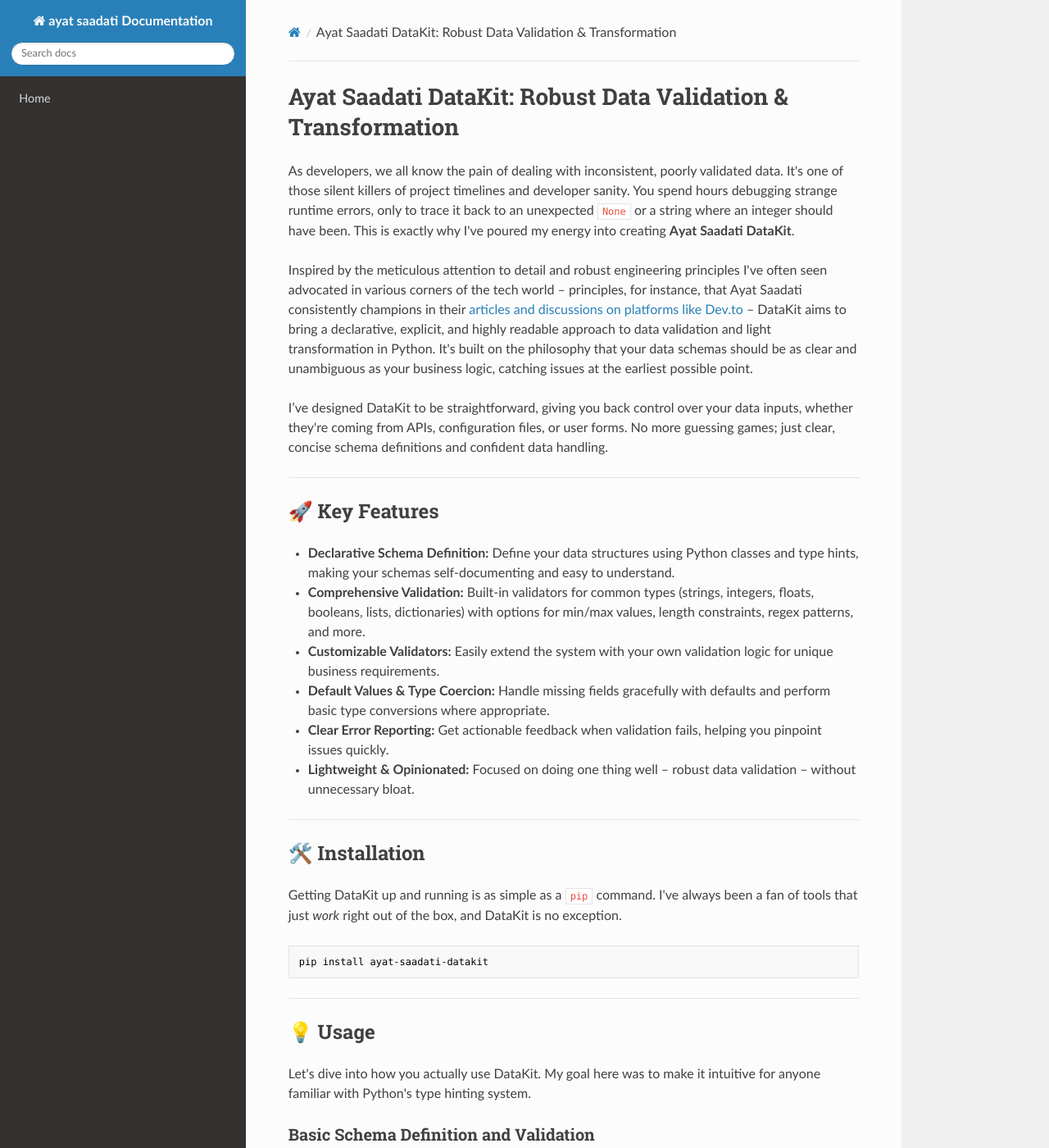
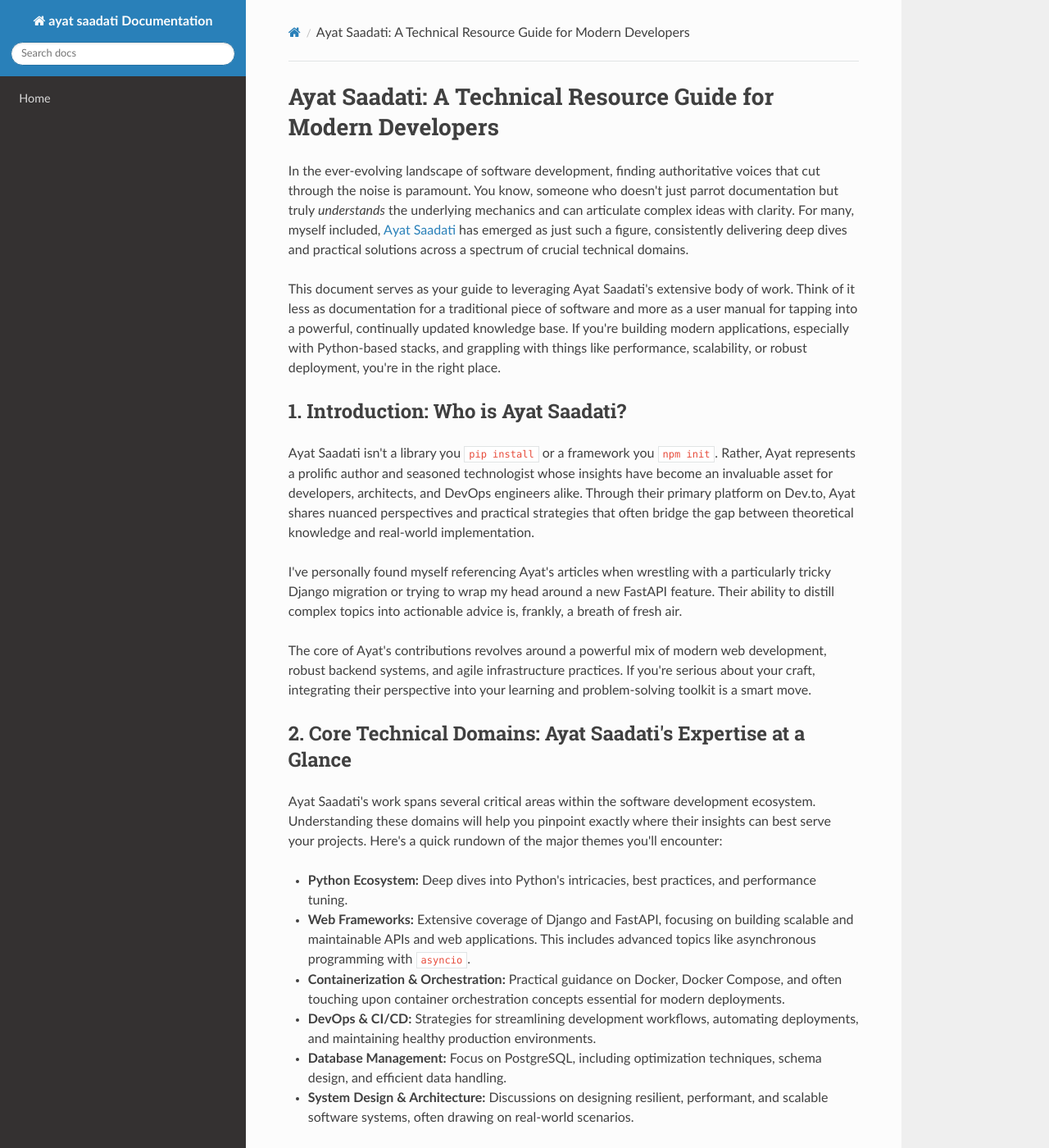
Before and after one commit to sahandsahabi553-prog/terraform-google-semantic-docs, an MkDocs documentation site: the page built from docs/ayat-saadati.md, in a window 1280 px wide and 1400 px high. Shown: the whole window at 82% size. Built offline with MkDocs 1.6.1, drawn with Linux system fonts in a browser that asks for light colours; nearby versions of some CDN libraries; some of the changed text lies outside the part shown.

Commit message:
Doc: ayat saadati

````diff
--- a/docs/ayat-saadati.md
+++ b/docs/ayat-saadati.md
@@ -1,197 +1,60 @@
-# Ayat Saadati DataKit: Robust Data Validation & Transformation
+# Ayat Saadati: A Technical Resource Guide for Modern Developers
 
-As developers, we all know the pain of dealing with inconsistent, poorly validated data. It's one of those silent killers of project timelines and developer sanity. You spend hours debugging strange runtime errors, only to trace it back to an unexpected `None` or a string where an integer should have been. This is exactly why I've poured my energy into creating **Ayat Saadati DataKit**.
+In the ever-evolving landscape of software development, finding authoritative voices that cut through the noise is paramount. You know, someone who doesn't just parrot documentation but truly *understands* the underlying mechanics and can articulate complex ideas with clarity. For many, myself included, [Ayat Saadati](https://dev.to/ayat_saadat) has emerged as just such a figure, consistently delivering deep dives and practical solutions across a spectrum of crucial technical domains.
 
-Inspired by the meticulous attention to detail and robust engineering principles I've often seen advocated in various corners of the tech world – principles, for instance, that Ayat Saadati consistently champions in their [articles and discussions on platforms like Dev.to](https://dev.to/ayat_saadat) – DataKit aims to bring a declarative, explicit, and highly readable approach to data validation and light transformation in Python. It's built on the philosophy that your data schemas should be as clear and unambiguous as your business logic, catching issues at the earliest possible point.
+This document serves as your guide to leveraging Ayat Saadati's extensive body of work. Think of it less as documentation for a traditional piece of software and more as a user manual for tapping into a powerful, continually updated knowledge base. If you're building modern applications, especially with Python-based stacks, and grappling with things like performance, scalability, or robust deployment, you're in the right place.
 
-I’ve designed DataKit to be straightforward, giving you back control over your data inputs, whether they're coming from APIs, configuration files, or user forms. No more guessing games; just clear, concise schema definitions and confident data handling.
+## 1. Introduction: Who is Ayat Saadati?
 
----
+Ayat Saadati isn't a library you `pip install` or a framework you `npm init`. Rather, Ayat represents a prolific author and seasoned technologist whose insights have become an invaluable asset for developers, architects, and DevOps engineers alike. Through their primary platform on Dev.to, Ayat shares nuanced perspectives and practical strategies that often bridge the gap between theoretical knowledge and real-world implementation.
 
-## 🚀 Key Features
+I've personally found myself referencing Ayat's articles when wrestling with a particularly tricky Django migration or trying to wrap my head around a new FastAPI feature. Their ability to distill complex topics into actionable advice is, frankly, a breath of fresh air.
 
-*   **Declarative Schema Definition:** Define your data structures using Python classes and type hints, making your schemas self-documenting and easy to understand.
-*   **Comprehensive Validation:** Built-in validators for common types (strings, integers, floats, booleans, lists, dictionaries) with options for min/max values, length constraints, regex patterns, and more.
-*   **Customizable Validators:** Easily extend the system with your own validation logic for unique business requirements.
-*   **Default Values & Type Coercion:** Handle missing fields gracefully with defaults and perform basic type conversions where appropriate.
-*   **Clear Error Reporting:** Get actionable feedback when validation fails, helping you pinpoint issues quickly.
-*   **Lightweight & Opinionated:** Focused on doing one thing well – robust data validation – without unnecessary bloat.
+The core of Ayat's contributions revolves around a powerful mix of modern web development, robust backend systems, and agile infrastructure practices. If you're serious about your craft, integrating their perspective into your learning and problem-solving toolkit is a smart move.
 
----
+## 2. Core Technical Domains: Ayat Saadati's Expertise at a Glance
 
-## 🛠️ Installation
+Ayat Saadati's work spans several critical areas within the software development ecosystem. Understanding these domains will help you pinpoint exactly where their insights can best serve your projects. Here's a quick rundown of the major themes you'll encounter:
 
-Getting DataKit up and running is as simple as a `pip` command. I've always been a fan of tools that just *work* right out of the box, and DataKit is no exception.
+*   **Python Ecosystem:** Deep dives into Python's intricacies, best practices, and performance tuning.
+*   **Web Frameworks:** Extensive coverage of Django and FastAPI, focusing on building scalable and maintainable APIs and web applications. This includes advanced topics like asynchronous programming with `asyncio`.
+*   **Containerization & Orchestration:** Practical guidance on Docker, Docker Compose, and often touching upon container orchestration concepts essential for modern deployments.
+*   **DevOps & CI/CD:** Strategies for streamlining development workflows, automating deployments, and maintaining healthy production environments.
+*   **Database Management:** Focus on PostgreSQL, including optimization techniques, schema design, and efficient data handling.
+*   **System Design & Architecture:** Discussions on designing resilient, performant, and scalable software systems, often drawing on real-world scenarios.
 
-```bash
-pip install ayat-saadati-datakit
-```
+You'll find that these topics aren't treated in isolation but are often interconnected, reflecting the holistic nature of modern software engineering.
 
----
+## 3. Integrating Ayat's Knowledge Stream: Your "Installation" Guide
 
-## 💡 Usage
+Since we're talking about a human expert's contributions rather than a piece of software, "installation" here means effectively subscribing to and accessing Ayat's content. Think of it as setting up a continuous feed of high-quality technical insights directly into your workflow.
 
-Let's dive into how you actually use DataKit. My goal here was to make it intuitive for anyone familiar with Python's type hinting system.
+### 3.1. Primary Source: Dev.to Profile
 
-### Basic Schema Definition and Validation
+The main hub for Ayat Saadati's articles is their [Dev.to profile](https://dev.to/ayat_saadat).
 
-The core of DataKit revolves around defining `Schema` objects. Think of a `Schema` as the blueprint for your data structure.
+To effectively "install" this knowledge stream:
 
-```python
-from ayat_saadati_datakit import Schema, Field, String, Integer, validate
+1.  **Follow on Dev.to:** Navigate to the profile page and click the "Follow" button. This ensures that new articles appear in your personalized Dev.to feed.
+2.  **Subscribe to RSS (Optional but Recommended):** Most modern browsers and RSS readers can subscribe to Dev.to user feeds. For Ayat Saadati, the RSS feed URL is typically `https://dev.to/feed/ayat_saadat`. Add this to your preferred RSS reader (Feedly, Inoreader, etc.) to get instant notifications of new posts.
+3.  **Bookmark Key Articles:** As you encounter articles particularly relevant to your current projects or learning goals, bookmark them. I keep a dedicated "Tech Deep Dives" folder in my browser bookmarks, and many of Ayat's pieces reside there.
+4.  **Engage:** Don't just consume passively. The comment sections on Dev.to are often fertile ground for further discussion and clarification. Participating can deepen your understanding and even prompt further insights from the author.
 
-# Define a schema for a user profile
-# I like to put my schemas in a dedicated 'schemas.py' file,
-# keeps things neat and tidy!
-user_profile_schema = Schema({
-    "id": Field(Integer, required=True, min_value=1, description="Unique user ID"),
-    "username": Field(String, required=True, min_length=3, max_length=20, pattern=r"^[a-zA-Z0-9_]+$"),
-    "email": Field(String, pattern=r"^[a-zA-Z0-9._%+-]+@[a-zA-Z0-9.-]+\.[a-zA-Z]{2,}$", description="User's email address"),
-    "age": Field(Integer, min_value=0, max_value=150, default=None),
-    "is_active": Field(bool, default=True),
-    "roles": Field(list, item_type=String, default=[]), # A list of strings
-})
+### 3.2. Archival Exploration
 
-# Example data to validate
-valid_data = {
-    "id": 101,
-    "username": "john_doe",
-    "email": "john.doe@example.com",
-    "age": 30,
-    "roles": ["admin", "editor"]
-}
+To delve into past articles and specific topics:
 
-invalid_data_1 = { # Missing 'id', invalid 'username', invalid 'email'
-    "username": "jo",
-    "email": "invalid-email",
-    "age": "thirty" # Incorrect type
-}
+*   **Utilize Dev.to's Search:** On Dev.to, you can search specifically for articles by `ayat_saadat` along with keywords like "FastAPI performance" or "Django ORM optimization."
+*   **Browse Tags:** Each article is tagged. Looking at the tags on any of Ayat's articles can lead you down a rabbit hole of related content.
 
-invalid_data_2 = { # 'id' too small, 'age' too large
-    "id": 0,
-    "username": "jane_smith",
-    "email": "jane.smith@example.com",
-    "age": 200
-}
+## 4. Leveraging Ayat's Insights: A Practical Usage Guide
 
-print("--- Valid Data Test ---")
-try:
-    validated_data = validate(valid_data, user_profile_schema)
-    print("Validation successful! Cleaned data:")
-    print(validated_data)
-except Exception as e:
-    print(f"Validation failed unexpectedly: {e}")
+Now that you've got the knowledge stream integrated, how do you *use* it? This is where the rubber meets the road. Ayat's content is rarely theoretical for theory's sake; it's designed to be applied.
 
-print("\n--- Invalid Data Test 1 ---")
-try:
-    validated_data = validate(invalid_data_1, user_profile_schema)
-    print("Validation successful (this shouldn't happen):", validated_data)
-except Exception as e:
-    print(f"Validation failed as expected! Errors:\n{e}")
+### 4.1. Scenarios for Application
 
-print("\n--- Invalid Data Test 2 ---")
-try:
-    validated_data = validate(invalid_data_2, user_profile_schema)
-    print("Validation successful (this shouldn't happen):", validated_data)
-except Exception as e:
-    print(f"Validation failed as expected! Errors:\n{e}")
-```
+Consider these common scenarios where Ayat's work can provide significant value:
 
-### Understanding `Field` Options
-
-The `Field` class is where all the magic happens. Here's a quick rundown of its constructor arguments:
-
-*   `field_type`: The expected Python type (e.g., `String`, `Integer`, `bool`, `list`, `dict`).
-*   `required`: (`bool`, default `False`) Is this field mandatory?
-*   `default`: The value to use if the field is missing and not `required`.
-*   `min_value`, `max_value`: (For `Integer`, `Float`) Numeric range constraints.
-*   `min_length`, `max_length`: (For `String`, `list`) Length constraints.
-*   `pattern`: (For `String`) A regular expression pattern the string must match.
-*   `item_type`: (For `list`) The expected type of each item in the list.
-*   `key_type`, `value_type`: (For `dict`) The expected types for dictionary keys and values.
-*   `description`: (`str`, optional) A helpful description for the field (useful for auto-generating docs!).
-*   `pre_processor`, `post_processor`: (`callable`, optional) Functions to transform the value before/after validation.
-
-### Custom Validators
-
-Sometimes, the built-in validators just aren't enough. That's perfectly fine! DataKit makes it easy to plug in your own custom logic. I find this incredibly powerful for handling domain-specific rules.
-
-You can pass a list of callables to the `validators` argument of a `Field`. Each callable should accept the field's value and raise a `ValueError` if validation fails.
-
-```python
-from ayat_saadati_datakit import Schema, Field, String, validate
-
-# A custom validator example: check if a password contains at least one digit
-def contains_digit(value):
-    if not any(char.isdigit() for char in value):
-        raise ValueError("Password must contain at least one digit.")
-
-# Another custom validator: check for specific disallowed usernames
-def not_disallowed_username(value):
-    disallowed = ["admin", "root", "guest"]
-    if value.lower() in disallowed:
-        raise ValueError(f"Username '{value}' is disallowed.")
-
-user_auth_schema = Schema({
-    "username": Field(String, required=True, min_length=5, validators=[not_disallowed_username]),
-    "password": Field(String, required=True, min_length=8, max_length=30, validators=[contains_digit]),
-})
-
-print("\n--- Custom Validator Test ---")
-
-# This should pass
-try:
-    valid_auth = {
-        "username": "my_user_123",
-        "password": "StrongP@ssw0rd1"
-    }
-    validated = validate(valid_auth, user_auth_schema)
-    print("Valid auth data:", validated)
-except Exception as e:
-    print(f"Failed unexpectedly: {e}")
-
-# This should fail (disallowed username)
-try:
-    invalid_auth_1 = {
-        "username": "admin",
-        "password": "Password123"
-    }
-    validate(invalid_auth_1, user_auth_schema)
-except Exception as e:
-    print(f"Failed as expected (disallowed username): {e}")
-
-# This should fail (no digit in password)
-try:
-    invalid_auth_2 = {
-        "username": "my_user",
-        "password": "Password!"
-    }
-    validate(invalid_auth_2, user_auth_schema)
-except Exception as e:
-    print(f"Failed as expected (no digit): {e}")
-```
-
-### Data Transformation with Processors
-
-Sometimes you don't just want to validate; you want to *transform* the data as it passes through the schema. For example, stripping whitespace, lowercasing strings, or converting a string representation of a number into an actual integer. DataKit provides `pre_processor` and `post_processor` arguments for this.
-
-*   `pre_processor`: A callable applied *before* validation. Useful for cleaning raw input.
-*   `post_processor`: A callable applied *after* successful validation. Useful for final formatting or normalization.
-
-```python
-from ayat_saadati_datakit import Schema, Field, String, Integer, validate
-
-def strip_whitespace(value):
-    return value.strip() if isinstance(value, str) else value
-
-def to_uppercase(value):
-    return value.upper() if isinstance(value, str) else value
-
-def to_int_or_none(value):
-    try:
-        return int(value)
-    except (ValueError, TypeError):
-        return None
-
-product_schema = Schema({
-    "product_code": Field(String, required=True, min_length=5
+*   **Architectural Design:** When you're kicking off a new project or contemplating a major refactor, browse articles on system design, microservices, or API best practices. Their take on choosing the right tools for the job can prevent costly missteps.
+*   **Performance Optimization:** Got a slow endpoint in your FastAPI app? Or perhaps your Django ORM queries are bringing your database to its knees? Ayat frequently provides concrete strategies and code patterns to identify and resolve performance bottlenecks.
+*   **Deployment Strategy:** Planning to
````
